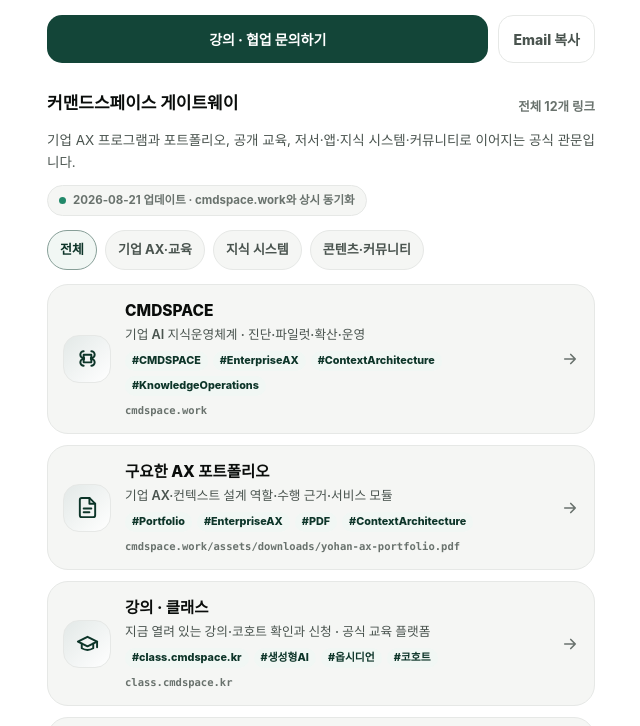
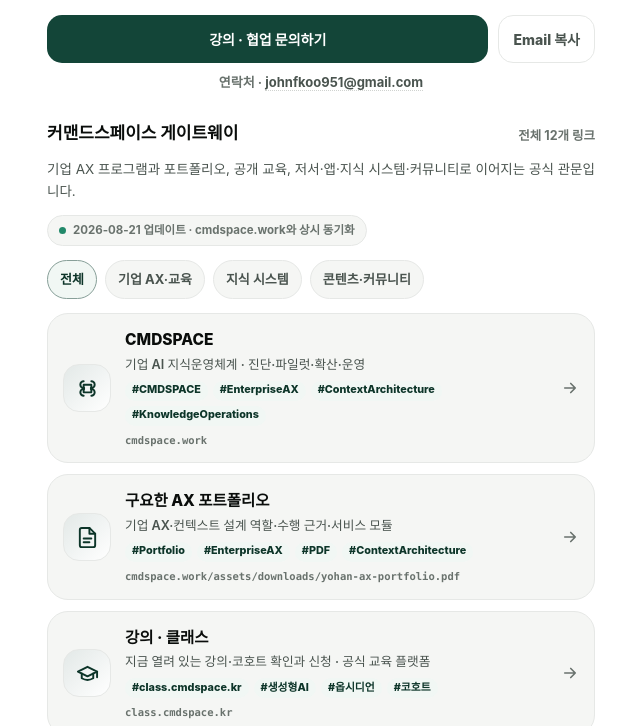
Before and after one commit to johnfkoo951/cmds-bio, a plain HTML site: page index.html in a window 1280 px wide. Shown: the part 888-1614 px from the top of the page, without its empty margins (319-959 px from the left). Drawn offline with Linux system fonts and the light colour scheme; a web font is replaced by a local one.

Commit message:
연락처 이메일 명시 노출(CTA 하단·푸터), 필터 카운트 12로 수정

```diff
--- a/index.html
+++ b/index.html
@@ -455,6 +455,19 @@
             background: var(--accent-soft);
             color: var(--accent-strong);
         }
+        .contact-email {
+            margin: 10px 24px 0;
+            text-align: center;
+            font-size: 13px;
+            font-weight: 650;
+            color: var(--fg-subtle);
+        }
+        .contact-email a {
+            color: var(--fg-muted);
+            text-decoration: none;
+            border-bottom: 1px dotted var(--border-strong);
+        }
+        .contact-email a:hover { color: var(--accent); border-bottom-color: var(--accent); }
 
         .section-head {
             display: flex;
@@ -992,11 +1005,12 @@
                 <a class="contact-cta" href="mailto:johnfkoo951@gmail.com?subject=강의%20·%20협업%20문의" data-ko="강의 · 협업 문의하기" data-en="Invite / Collaborate">강의 · 협업 문의하기</a>
                 <button class="copy-btn" id="copyEmail" type="button" data-copy="johnfkoo951@gmail.com" data-ko="Email 복사" data-en="Copy email">Email 복사</button>
             </div>
+            <p class="contact-email"><span data-ko="연락처" data-en="Contact">연락처</span> · <a href="mailto:johnfkoo951@gmail.com">johnfkoo951@gmail.com</a></p>
 
             <section aria-labelledby="links-title" id="links">
                 <div class="section-head">
                     <h2 id="links-title" data-ko="커맨드스페이스 게이트웨이" data-en="CMDSPACE Gateway">커맨드스페이스 게이트웨이</h2>
-                    <p id="filterStatus" aria-live="polite">전체 10개 링크</p>
+                    <p id="filterStatus" aria-live="polite">전체 12개 링크</p>
                 </div>
                 <p class="section-desc" data-ko="기업 AX 프로그램과 포트폴리오, 공개 교육, 저서·앱·지식 시스템·커뮤니티로 이어지는 공식 관문입니다." data-en="The official gateway to enterprise AX programs and portfolio, public education, books, apps, knowledge systems, and communities.">기업 AX 프로그램과 포트폴리오, 공개 교육, 저서·앱·지식 시스템·커뮤니티로 이어지는 공식 관문입니다.</p>
                 <p class="updated-chip"><span data-ko="2026-08-21 업데이트 · cmdspace.work와 상시 동기화" data-en="Updated 2026-08-21 · kept in sync with cmdspace.work">2026-08-21 업데이트 · cmdspace.work와 상시 동기화</span></p>
@@ -1177,7 +1191,7 @@
                     <img src="/assets/qr-bio.svg" alt="bio.cmdspace.work QR 코드" data-alt-ko="bio.cmdspace.work QR 코드" data-alt-en="QR code for bio.cmdspace.work" width="112" height="112" loading="lazy" decoding="async">
                     <span data-ko="이 페이지를 QR로 공유 · bio.cmdspace.work" data-en="Share this page via QR · bio.cmdspace.work">이 페이지를 QR로 공유 · bio.cmdspace.work</span>
                 </div>
-                © <span id="yr">2026</span> CMDSPACE · <a href="https://cmdspace.work">cmdspace.work</a> · Last updated: <time id="pageUpdated" datetime="2026-08-21">2026-08-21</time>
+                © <span id="yr">2026</span> CMDSPACE · <a href="https://cmdspace.work">cmdspace.work</a> · <a href="mailto:johnfkoo951@gmail.com">johnfkoo951@gmail.com</a> · Last updated: <time id="pageUpdated" datetime="2026-08-21">2026-08-21</time>
             </footer>
         </article>
     </main>
```
